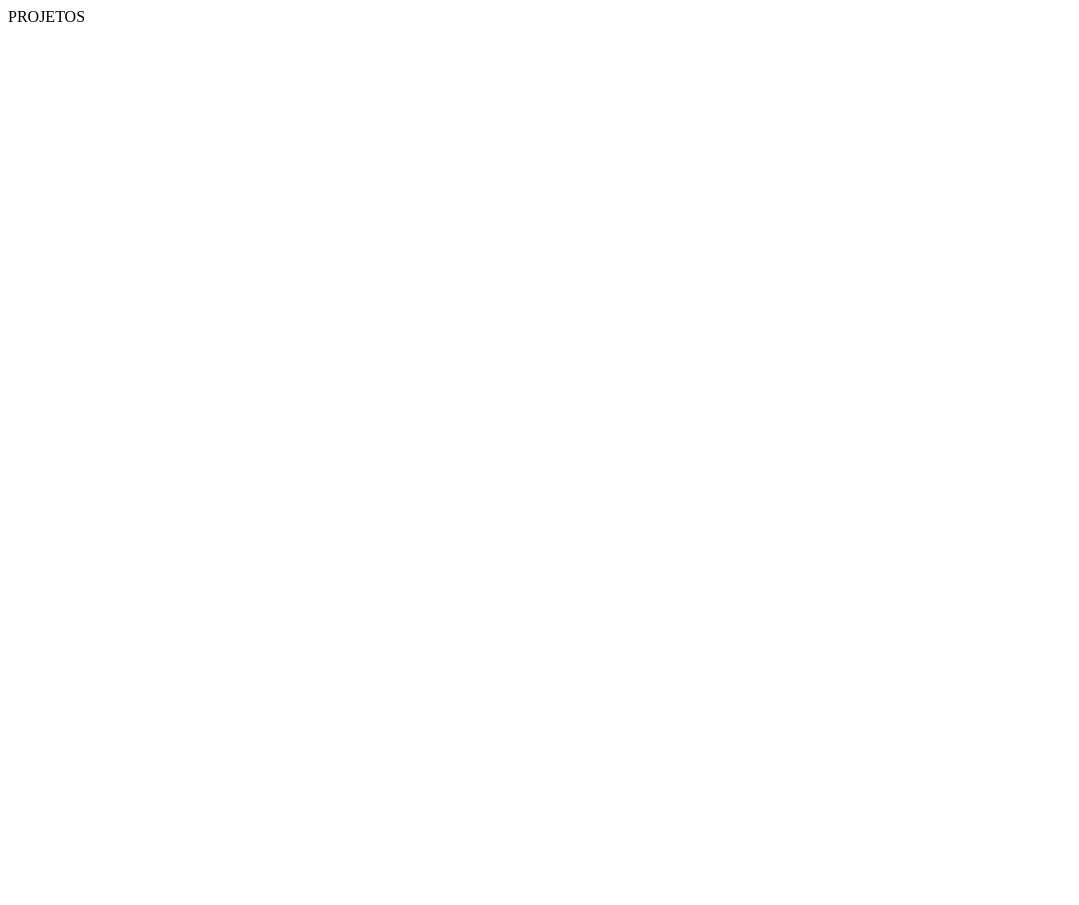
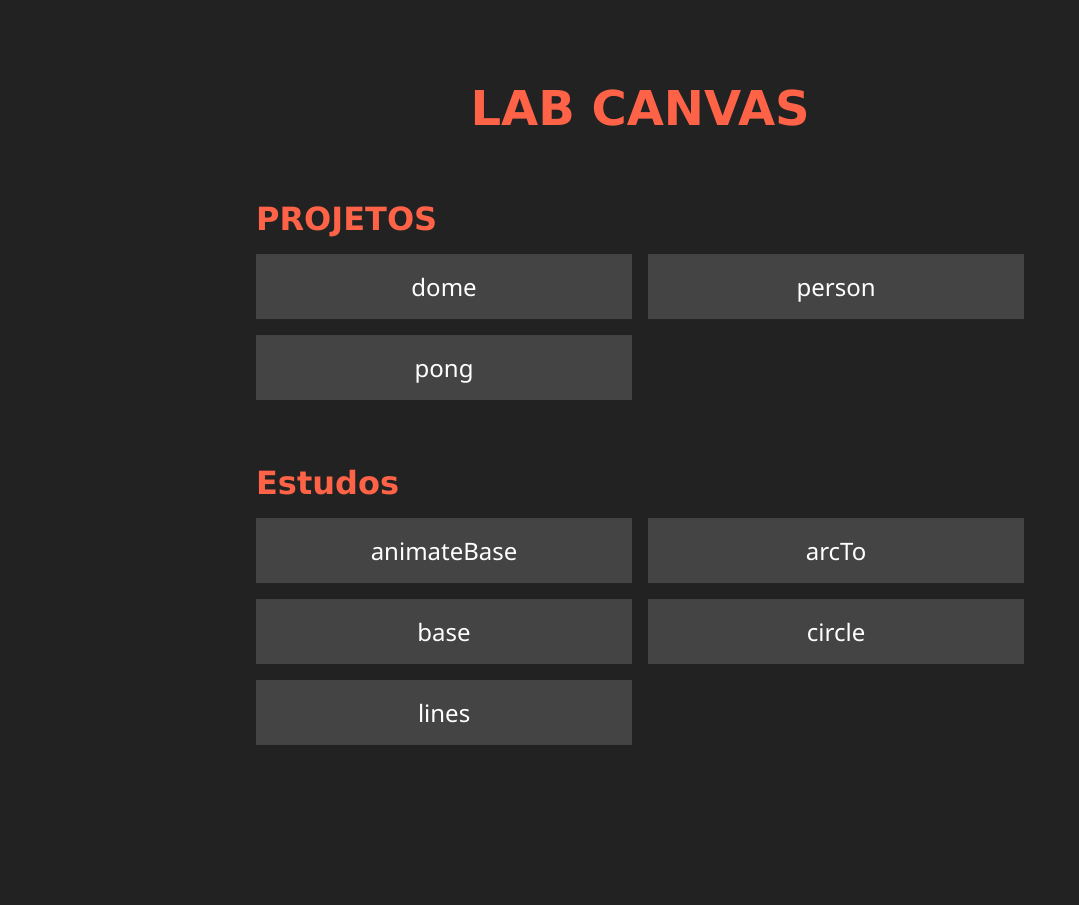
Before and after one commit to gabrielogregorio/lab-canvas, a website: page src/index.html in a window 1280 px wide. Shown: the whole page, without its empty margins (0-1079 px from the left). Before the commit the page ends 800 px from the top, so only its background shows below. Drawn offline with Linux system fonts and the light colour scheme.

Commit message:
feat: update base index

```diff
--- a/src/index.html
+++ b/src/index.html
@@ -4,10 +4,130 @@
     <meta charset="UTF-8" />
     <meta name="viewport" content="width=device-width, initial-scale=1.0" />
     <title>Document</title>
+    <style>
+      html {
+        background-color: #222222;
+      }
+
+      * {
+        box-sizing: border-box;
+        padding: 0;
+        margin: 0;
+      }
+
+      body {
+        margin: auto;
+        max-width: 800px;
+      }
+    </style>
   </head>
   <body>
-    <div class="">PROJETOS</div>
+    <style>
+      h1 {
+        text-align: center;
+        font-weight: bold;
+        margin-top: 5rem;
+        margin-bottom: 2rem;
+        font-size: 3rem;
+        font-family: Verdana, Geneva, Tahoma, sans-serif;
+        color: tomato;
+      }
 
-    <a href="/"></a>
+      h2 {
+        text-align: left;
+        color: tomato;
+        font-family: Verdana, Geneva, Tahoma, sans-serif;
+        margin: 0 2%;
+        margin-top: 4rem;
+        font-weight: bold;
+        font-size: 2rem;
+      }
+
+      ul {
+        margin: 0 2%;
+        display: grid;
+        margin-top: 1rem;
+        grid-template-columns: 4fr 4fr;
+        gap: 1rem;
+        list-style: none;
+      }
+
+      li {
+        display: flex;
+        align-items: center;
+        justify-items: center;
+        background-color: red;
+      }
+
+      li a {
+        color: white;
+        text-decoration: none;
+        background-color: #444444;
+        text-align: center;
+        padding: 1rem;
+        font-size: 1.5rem;
+        font-family: "Segoe UI", Tahoma, Geneva, Verdana, sans-serif;
+        flex-grow: 1;
+        flex-shrink: 1;
+        flex-basis: 0%;
+
+        transition-property: all;
+        transition-timing-function: cubic-bezier(0.4, 0, 0.2, 1);
+        transition-duration: 150ms;
+      }
+
+      li a:hover {
+        scale: 1.05;
+        background-color: tomato;
+      }
+
+      .bottom {
+        height: 10rem;
+      }
+    </style>
+
+    <h1>LAB CANVAS</h1>
+
+    <h2>PROJETOS</h2>
+
+    <ul>
+      <li>
+        <a href="./dome.html">dome</a>
+      </li>
+
+      <li>
+        <a href="./person.html">person</a>
+      </li>
+
+      <li>
+        <a href="./pong.html">pong</a>
+      </li>
+    </ul>
+
+    <h2>Estudos</h2>
+
+    <ul>
+      <li>
+        <a href="./animateBase.html">animateBase</a>
+      </li>
+
+      <li>
+        <a href="./arcTo.html">arcTo</a>
+      </li>
+
+      <li>
+        <a href="./base.html">base</a>
+      </li>
+
+      <li>
+        <a href="./circle.html">circle</a>
+      </li>
+
+      <li>
+        <a href="./lines.html">lines</a>
+      </li>
+    </ul>
+
+    <div class="bottom"></div>
   </body>
 </html>
```
Also changed, not shown: src/animateBase.html (+30 -0 lines), src/arcTo.html (+29 -0 lines), src/base.html (+30 -0 lines), src/circle.html (+29 -0 lines), src/lines.html (+29 -0 lines), src/person.html (+29 -0 lines), src/pong.html (+29 -5 lines).
